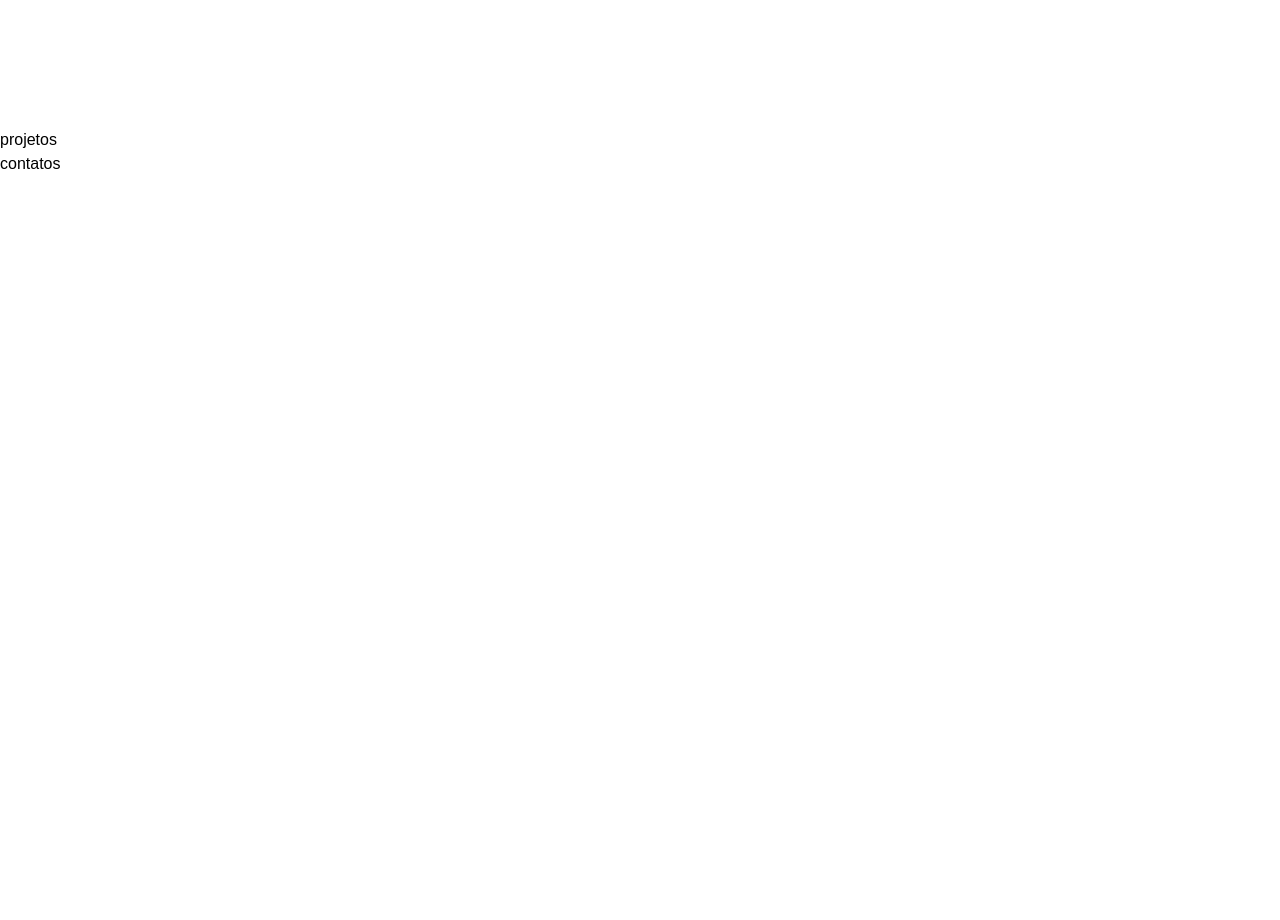
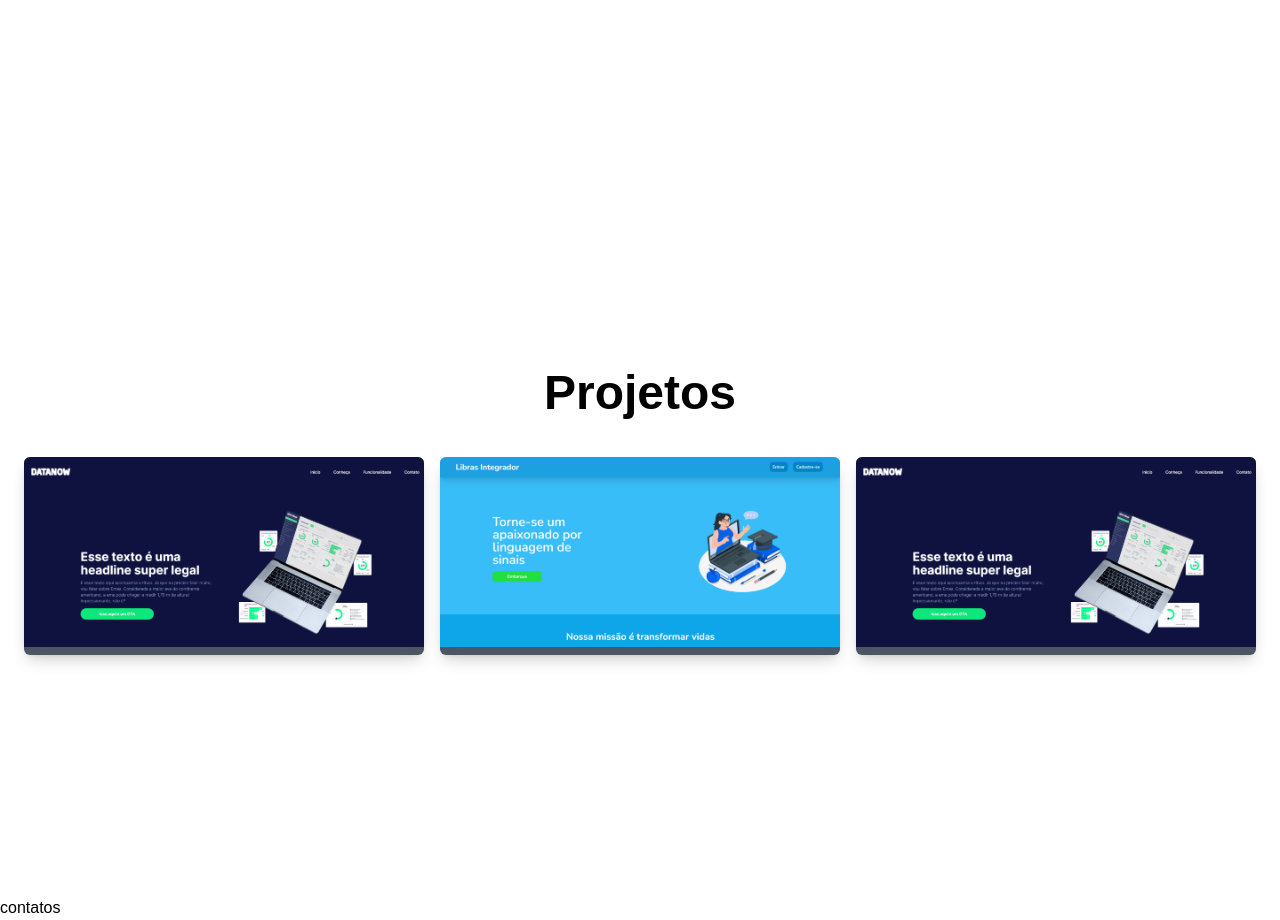
Before and after one commit to Gjss333/Portfolio, a Vue app: page / in a window 1280 px wide. Shown: the part 2080-3000 px from the top of the page. Before the commit the page ends 2256 px from the top, so only its background shows below. Built offline with nearby package versions, Linux system fonts and the light colour scheme.

Commit message:
fix(component): implementing projects section

```diff
--- a/src/components/Projects.vue
+++ b/src/components/Projects.vue
@@ -1,8 +1,55 @@
 <template>
-<p>projetos</p>
+    <section class="flex flex-col gap-10 justify-center items-center h-[96vh]">
+        <h1 class="text-5xl font-black">Projetos</h1>
+
+        <div class="flex flex-wrap justify-center items-center gap-4 ">
+            <div class="shadow-lg rounded-b-md" v-for="(project, index) in projects" :key="index">
+                    <div class="flex justify-center items-center w-[25rem] h-[11.9rem] relative shadow-lg rounded-md">
+                        <div class="w-full  bg-red-300 absolute top-0 rounded-t-md">
+                            <img class="rounded-t-md" :src="project.srcImg" alt="ilustração dos projetos">
+                            <!-- <p class="text-xl font-bold text-white">{{ project.name }}</p> -->
+                        </div>
+
+                    </div>
+                    <div class="w-full relative h-2 absolute bottom-0 bg-gray-600  rounded-b-md">
+                    </div>
+                </div>
+        </div>
+    </section>
 </template>
 <script>
 export default{
     name: 'Projects',
+    data(){
+        return{
+            pathImage: '',
+            projects: [
+
+                { name: 'projeto2', srcImg: '/img/projects/datanow.png', github: '', deploy: '' },
+                { name: 'projeto2', srcImg: '/img/projects/libras.png', github: '', deploy: '' },
+                { name: 'projeto2', srcImg: '/img/projects/datanow.png', github: '', deploy: '' },
+            ]
+        }
+    },
+
 }
 </script>
+
+<style scoped>
+.text1{
+    display: flex;
+    width: 400px;
+    height: 250px;
+    background-color: #ccc;
+    position: relative;
+}
+
+.text2{
+    width: 100%;
+    height: 5px;
+    background-color: #000;
+    bottom: 0;
+    position: absolute  ;
+}
+
+</style>
```
